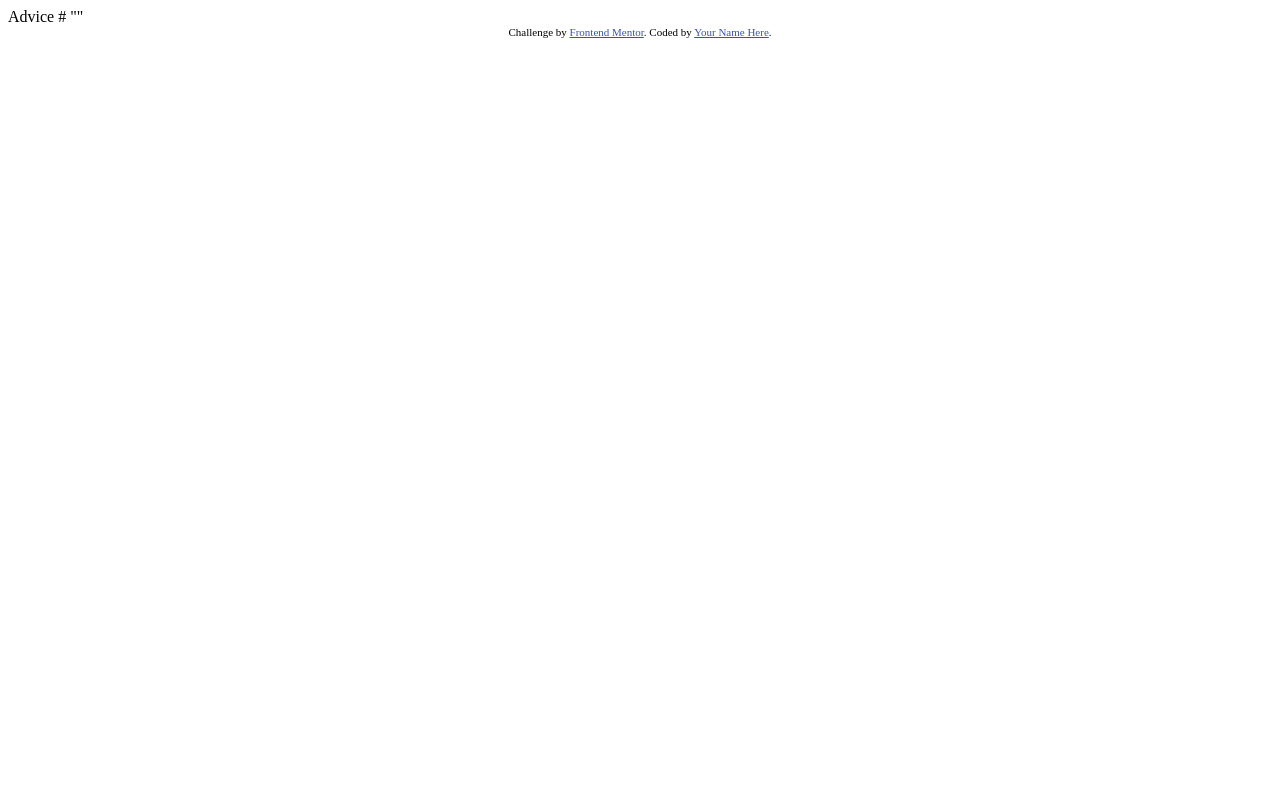
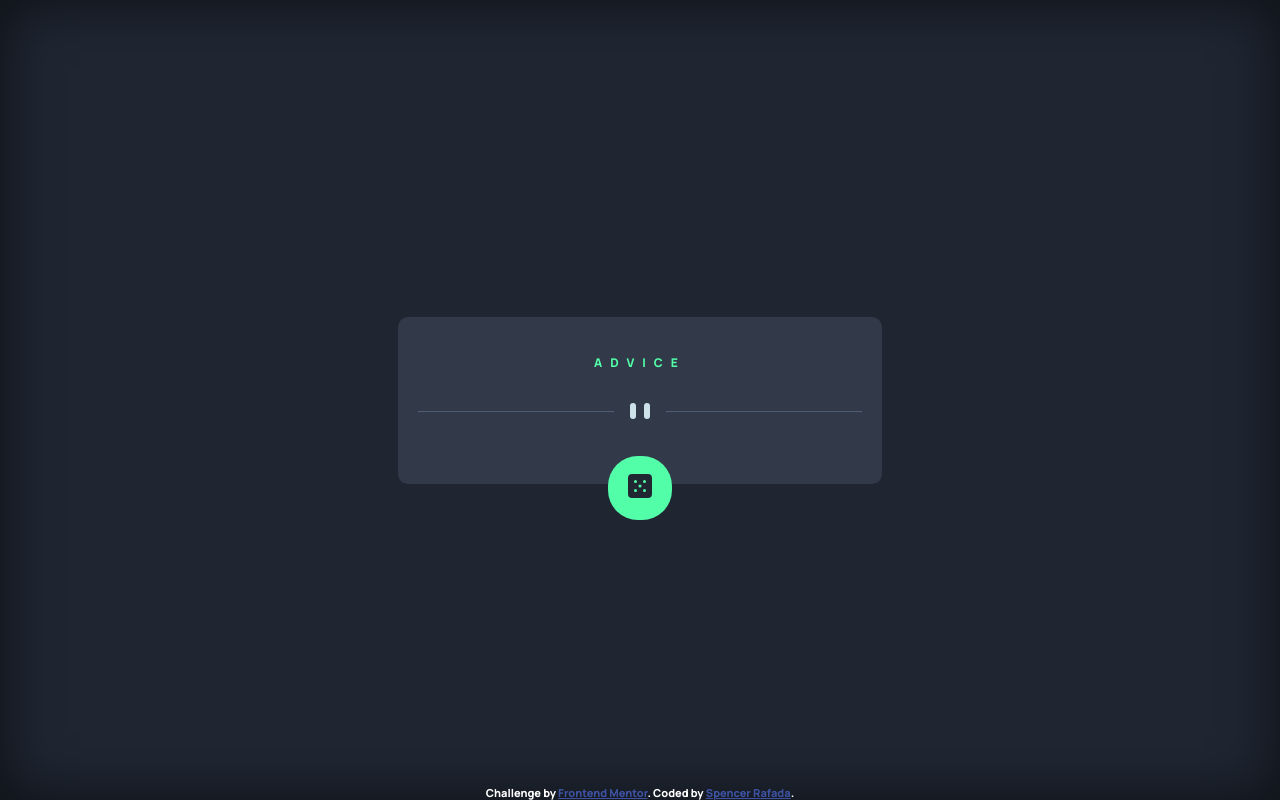
Before and after one commit to spencer-rafada/advice-generator, a plain HTML site: page index.html in a window 1280 px wide. Drawn offline with Linux system fonts and the light colour scheme; no server answers.

Commit message:
finished solution

```diff
--- a/index.html
+++ b/index.html
@@ -11,6 +11,7 @@
       sizes="32x32"
       href="./images/favicon-32x32.png"
     />
+    <link rel="stylesheet" href="./styles/styles.css" />
 
     <title>Frontend Mentor | Advice generator app</title>
 
@@ -18,24 +19,47 @@
     <style>
       .attribution {
         font-size: 11px;
+        color: white;
         text-align: center;
+        position: absolute;
+        bottom: 0%;
       }
       .attribution a {
         color: hsl(228, 45%, 44%);
       }
     </style>
   </head>
-  <body>
-    <div></div>
-    Advice #<!-- Advice ID goes here -->
-
-    "<!-- Advice text goes here -->"
-
+  <body onload="loadData()">
+    <div class="advice-container">
+      <div class="advice-title__container">
+        <h2>
+          Advice
+          <h2 id="advice-title__number"></h2>
+        </h2>
+      </div>
+      <div class="advice-message__container">
+        <p id="advice__message"></p>
+      </div>
+      <img
+        class="advice__divider advice__divider-desktop"
+        src="/images/pattern-divider-desktop.svg"
+        alt="divider"
+      />
+      <img
+        class="advice__divider advice__divider-mobile"
+        src="/images/pattern-divider-mobile.svg"
+        alt="divider"
+      />
+      <button type="submit" onclick="loadData()" class="advice__icon">
+        <img id="icon-dice" src="/images/icon-dice.svg" alt="icon-dice" />
+      </button>
+    </div>
     <div class="attribution">
       Challenge by
       <a href="https://www.frontendmentor.io?ref=challenge" target="_blank"
         >Frontend Mentor</a
-      >. Coded by <a href="#">Your Name Here</a>.
+      >. Coded by <a href="#">Spencer Rafada</a>.
     </div>
+    <script src="./index.js"></script>
   </body>
 </html>
--- /dev/null
+++ b/index.js
@@ -0,0 +1,17 @@
+const fetchAdvice = async () => {
+  const adviceSlip = await fetch("https://api.adviceslip.com/advice").then(
+    (response) => response.json()
+  );
+  console.log(adviceSlip.slip);
+  return adviceSlip.slip;
+};
+
+const loadData = async () => {
+  const advice = await fetchAdvice();
+  console.log(advice);
+  const advice_number = document.getElementById("advice-title__number");
+  advice_number.innerHTML = `#${advice.id}`;
+  console.log(advice.id);
+  const advice_message = document.getElementById("advice__message");
+  advice_message.innerHTML = advice.advice;
+};
--- /dev/null
+++ b/styles/styles.scss
@@ -0,0 +1,96 @@
+@import url('https://fonts.googleapis.com/css2?family=Manrope:wght@800&display=swap');
+
+$light-cyan: hsl(193, 38%, 86%);
+$neon-green: hsl(150, 100%, 66%);
+$grayish-blue: hsl(217, 19%, 38%);
+$dark-grayish-blue: hsl(217, 19%, 24%);
+$dark-blue: hsl(218, 23%, 16%);
+
+body {
+  background-color: $dark-blue;
+  margin: 0;
+  height: 100vh;
+  font-family: Manrope, 'sans-serif';
+  box-shadow: inset 0px 0px 50px 8px hsla(0, 0, 0, 50%);
+  display: flex;
+  gap: 10px;
+  flex-direction: column;
+  justify-content: center;
+  align-items: center;
+}
+
+.advice-container {
+  margin-right: 10px;
+  margin-left: 10px;
+  text-align: center;
+  background-color: $dark-grayish-blue;
+  font-size: 28px;
+  padding: 20px;
+  border-radius: 10px;
+  h2 {
+    margin: 0;
+    display: inline;
+    text-transform: uppercase;
+    color: $neon-green;
+    font-size: 12px;
+    letter-spacing: 8px;
+  }
+  p{
+    margin: 0;
+    width: 444px;
+    color: $light-cyan;
+  }
+  .advice-title__container {
+    margin-bottom: 20px;
+  }
+  .advice-message__container{
+    margin-top: 28px;
+    margin-bottom: 14px;
+  }
+
+  .advice__divider {
+    display: block;
+    margin-bottom: 45px;
+  }
+
+  .advice__divider-desktop {
+    display: block;
+  }
+
+  .advice__divider-mobile {
+    display: none;
+  }
+
+  .advice__icon {
+    background-color: $neon-green;
+    border-radius: 30px;
+    border: 0;
+    width: 64px;
+    height: 64px;
+    margin-top: 24px;
+    position: absolute;
+    left: 50%;
+    transform: translate(-50%,-50%);
+  }
+  .advice__icon:hover {
+    box-shadow: inset 0 0 15px 3px hsl(150, 97%, 75%),
+                      0 0 40px 5px $neon-green;
+    cursor: pointer;
+  }
+}
+
+@media only screen and (max-width: 375px){
+  .advice-container {
+    p {
+      width: 100%;
+    }
+    .advice__divider-mobile {
+      display: block;
+    }
+
+    .advice__divider-desktop {
+      display: none;
+    }
+  }
+
+}
```
Also changed, not shown: styles/styles.css (added), 1 other file.
